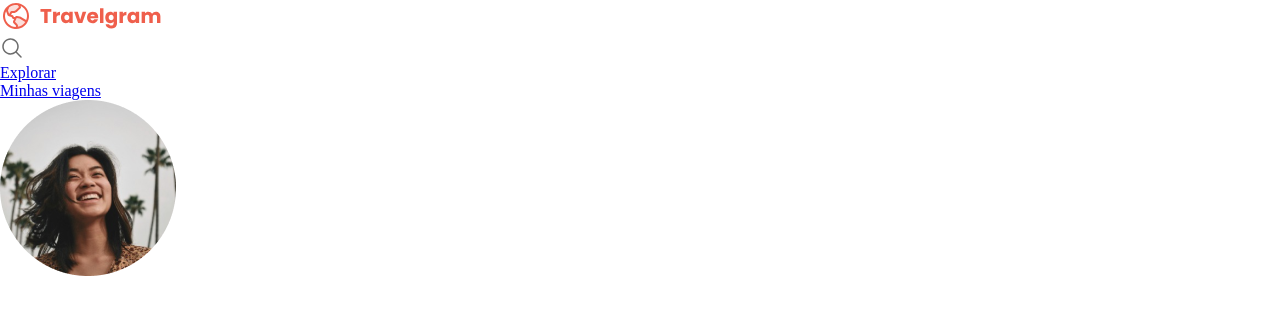
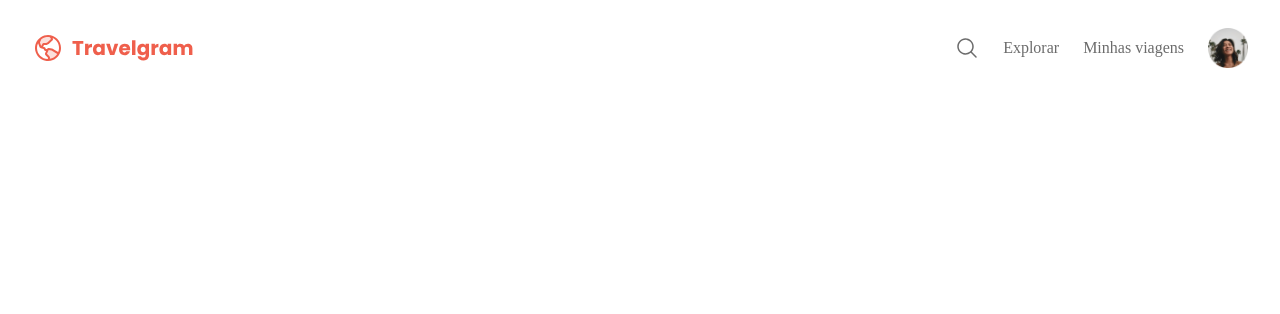
Before and after one commit to GilbertoBalbino/projeto-travelgram, a plain HTML site: page index.html in a window 1280 px wide. Drawn offline with Linux system fonts and the light colour scheme; a web font is replaced by a local one.

Commit message:
navigation

```diff
--- a/index.html
+++ b/index.html
@@ -12,10 +12,10 @@
   <link href="https://fonts.googleapis.com/css2?family=Alice&family=Poppins:wght@400;700&display=swap" rel="stylesheet">
   </head>
 <body>
-  <nav>
-  <a href="#" id="logo"></a>
-  <img src="assets/icons/Logo.svg" alt="Logomarca">
-  <ul id="primary-menu">
+  <div class="bg-surface-color">
+  <nav class="container">
+    <a href="#" id="logo"><img src="assets/icons/Logo.svg" alt="Logomarca"></a>
+    <ul id="primary-menu">
     <li>
       <a href="#">
         <img src="assets/icons/MagnifyingGlass.svg" alt="icone de lupa">
@@ -26,8 +26,9 @@
     <li><a href="#">
       <img src="assets/Profile pic.png" alt="Imagem de Isabela Torres">
     </a></li>
-  </ul>
+    </ul>
   </nav>
+  </div>
   <header>
 </header>
 </body>
--- a/styles/global.css
+++ b/styles/global.css
@@ -24,3 +24,23 @@ body {
   color: var(--text-color-secondary);
   background-color: var(--background-color);
 }
+
+a {
+  text-decoration: none;
+  color: inherit;
+}
+
+a:hover {
+  color: var(--brand-color);
+  text-decoration: underline;
+}
+
+.container {
+  padding-inline: 32px;
+  max-width: 1280px;
+  margin-inline: auto;
+}
+
+.bg-surface {
+  background-color: var(--surface-color);
+}
--- a/styles/index.css
+++ b/styles/index.css
@@ -1 +1,2 @@
 @import url(global.css);
+@import url(nav.css);
--- /dev/null
+++ b/styles/nav.css
@@ -0,0 +1,21 @@
+nav {
+  display: flex;
+  justify-content: space-between;
+  align-items: center;
+
+  line-height: 0;
+  padding-block: 20px;
+}
+
+nav ul {
+  list-style: none;
+  display: flex;
+  align-items: center;
+  padding-block: 8px;
+  gap: 24px;
+}
+
+nav ul li:last-child img {
+  width: 40px;
+  height: 40px;
+}
```
